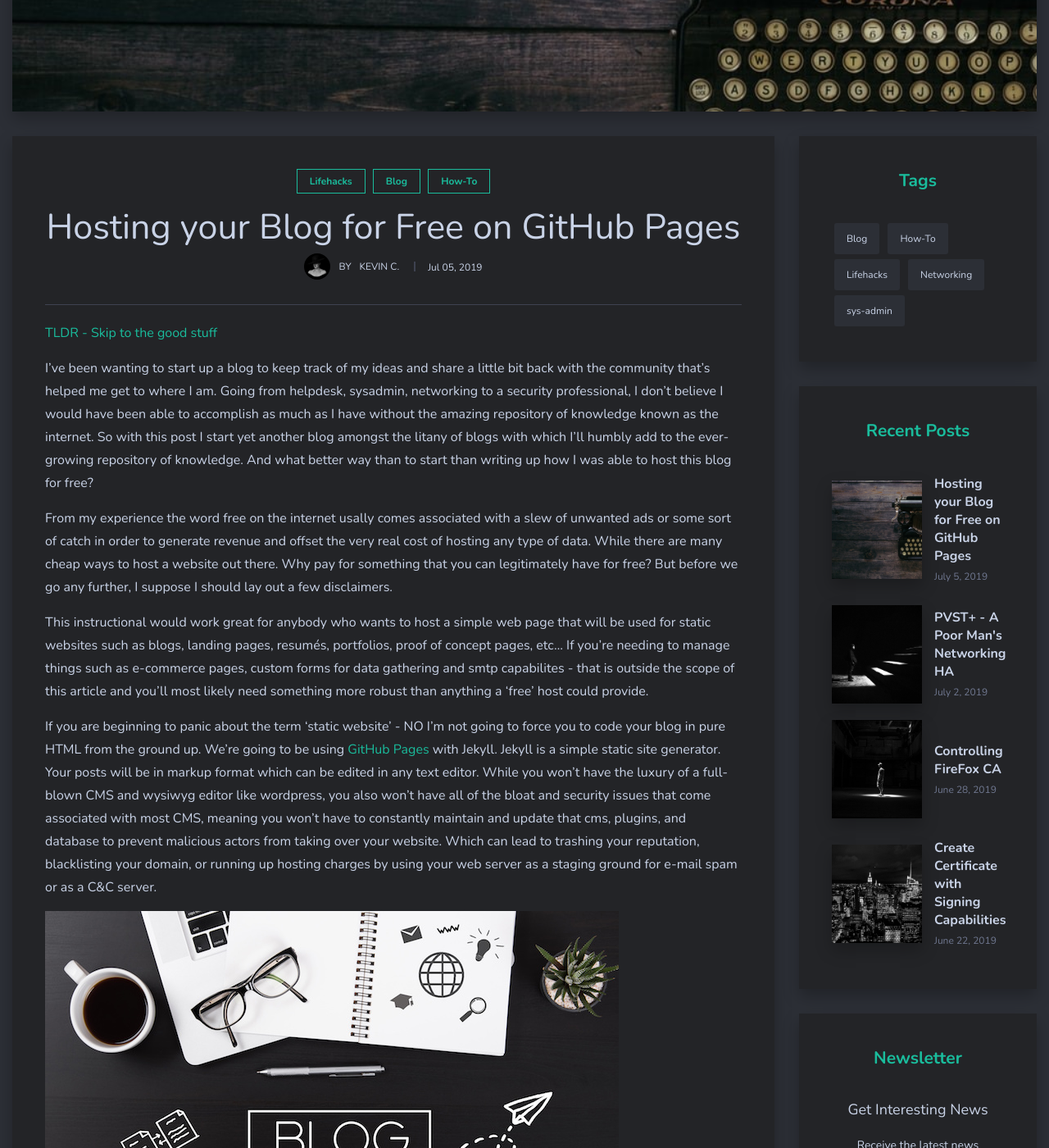
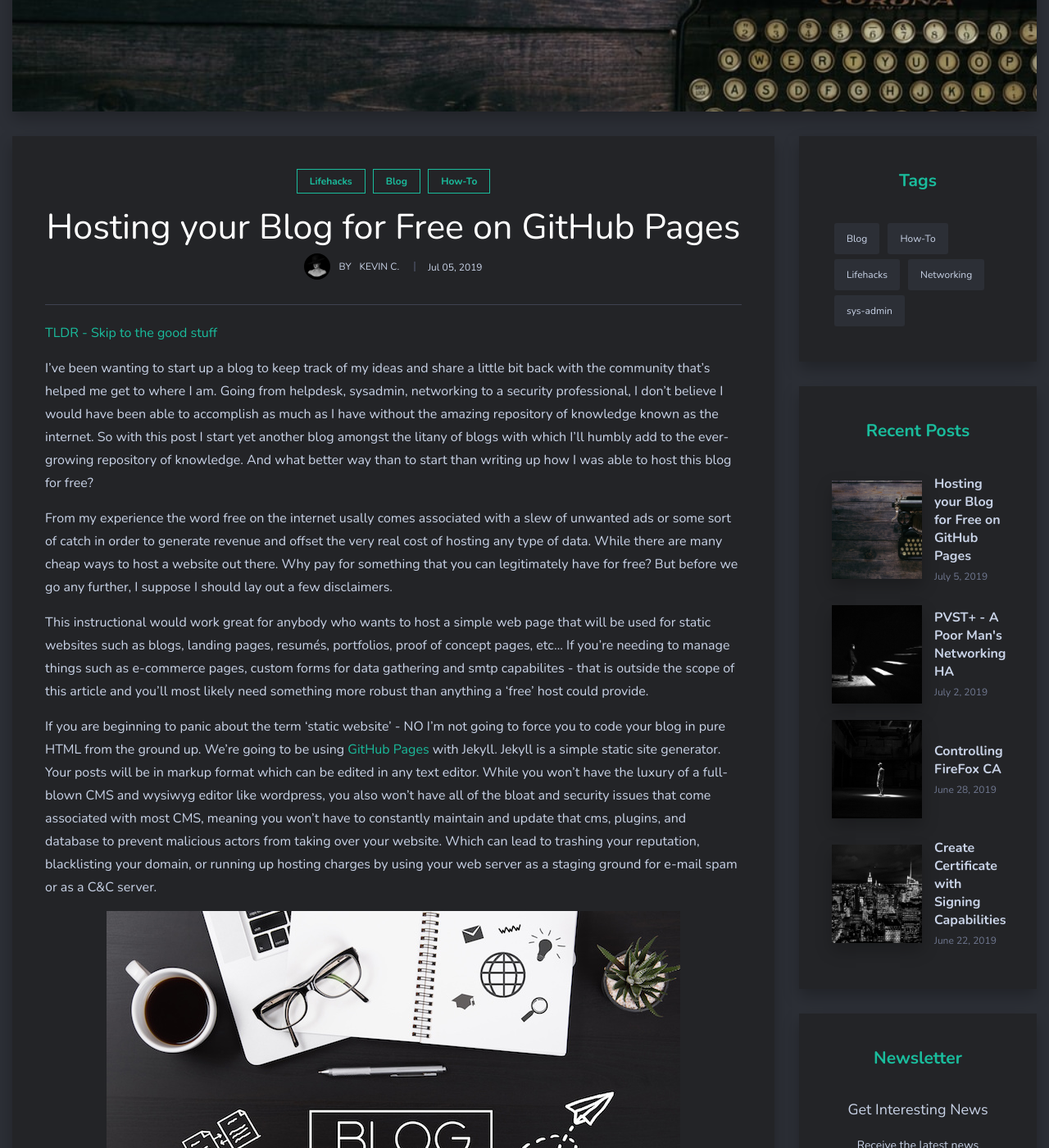
Before and after one commit to KievCast/kievcast.github.io, a Jekyll site: the page built from _posts/2019-07-05-creating-free-blog-github.md, in a window 1280 px wide and 1400 px high, scrolled down 354 px. Shown: the whole window at 82% size. Built offline with Jekyll 4.4.1, drawn with Linux system fonts in a browser that asks for light colours; nearby versions of some CDN libraries; comment, search, counter and statistics services are not loaded; some of the changed text lies outside the part shown.

Commit message:
Moar style updates!

```diff
--- a/_layouts/post.html
+++ b/_layouts/post.html
@@ -24,7 +24,7 @@
 						{% endfor %}
 					</div>
 					{% endif %}
-					<h1 class="post-title">{{ page.title | escape }}</h1>
+					<h1 style="color: #fff;" class="post-title">{{ page.title | escape }}</h1>
 					<div class="post-info">
 						<div class="post-info-author">
 							<div class="info-author-avatar" style="background-image: url({{"/img/" | prepend: site.baseurl | append : site.author-avatar}})"></div>
--- a/_posts/2019-07-05-creating-free-blog-github.md
+++ b/_posts/2019-07-05-creating-free-blog-github.md
@@ -15,9 +15,9 @@
 This instructional would work great for anybody who wants to host a simple web page that will be used for static websites such as blogs, landing pages, resumés, portfolios, proof of concept pages, etc... If you're needing to manage things such as e-commerce pages, custom forms for data gathering and smtp capabilites - that is outside the scope of this article and you'll most likely need something more robust than anything a 'free' host could provide.
 
 If you are beginning to panic about the term 'static website' - NO I'm not going to force you to code your blog in pure HTML from the ground up. We're going to be using <a href="https://pages.github.com/">GitHub Pages</a> with Jekyll. Jekyll is a simple static site generator. Your posts will be in markup format which can be edited in any text editor. While you won't have the luxury of a full-blown CMS and wysiwyg editor like wordpress, you also won't have all of the bloat and security issues that come associated with most CMS, meaning you won't have to constantly maintain and update that cms, plugins, and database to prevent malicious actors from taking over your website. Which can lead to trashing your reputation, blacklisting your domain, or running up hosting charges by using your web server as a staging ground for e-mail spam or as a C&C server.
-
+{:refdef: style="text-align: center;"}
 ![]({{site.baseurl}}/img/blog.jpg)
-
+{: refdef}
 Enough Talk, lets get to the good stuff.
 
 # How to:
@@ -26,7 +26,7 @@
 ### Pre-requisites
 ##### GitHub Account
 * If you don't have one go [create one](https://github.com/join){:target="_blank"}, it's free!
-	* Remember your default site url will be https://YOURGITHUBUSERNAME.github.io if you have a custom domain you'll be using this won't matter, otherwise keep this in mind when creating your account.
+	* Remember your default site url will be <div style="display: inline">https://GITHUBUSERNAME.github.io</div> if you have a custom domain you'll be using this won't matter, otherwise keep this in mind when creating your account.
 
 ## Step 1 - Creating our Website
 > We are like dwarfs sitting on the shoulders of giants. We see more, and things that are more distant, than they did, not because our sight is superior or because we are taller than they, but because they raise us up, and by their great stature add to ours.
@@ -35,24 +35,33 @@
 
 But for now don't be ashamed to get a little help of those that have come before us. Let's go ahead and utilize a clean free dark-theme [Jekyll Clean Dark](https://github.com/streetturtle/jekyll-clean-dark){:target="_blank"}.
 On this page go ahead and click on fork
-
+{:refdef: style="text-align: center;"}
 ![]({{site.baseurl}}/img/free-blog/fork-it.png)
+{: refdef}
 
 It'll take a moment to copy the project into your github account.
 
+{:refdef: style="text-align: center;"}
 ![]({{site.baseurl}}/img/free-blog/forking.png)
+{: refdef}
 
 Once it is done forking, let's rename the repository by clicking on settings.
 
+{:refdef: style="text-align: center;"}
 ![]({{site.baseurl}}/img/free-blog/settings.png)
+{: refdef}
 
 Go ahead and rename it to **username.github.io** replace **"username"** with your own username.
 
+{:refdef: style="text-align: center;"}
 ![]({{site.baseurl}}/img/free-blog/code-configyml.png)
+{: refdef}
 
 Now click on the **code** tab and then click on **_config.yml**
 
+{:refdef: style="text-align: center;"}
 ![]({{site.baseurl}}/img/free-blog/edit.png)
+{: refdef}
 
 Click on the pencil to edit the file, and we're going to edit a few lines.
 {% highlight console %}
@@ -63,15 +72,21 @@
 Feel free to change any of the other fields, as they are self explanatory. If you want to play it safe, leave as is.
 When you are done delete the last line which is blank then scroll down click on commit changes.
 
+{:refdef: style="text-align: center;"}
 ![]({{site.baseurl}}/img/free-blog/commit.png)
+{: refdef}
 
 Once you have done this your website will be done! Go ahead and open a new tab in your browser and go to https://username.github.io
 
+{:refdef: style="text-align: center;"}
 ![]({{site.baseurl}}/img/free-blog/blog_example.png)
+{: refdef}
 
 The posts you see on the page are all in the _posts folder. Go back to your github repository and click on the code tab then click on the _posts folder.
 
+{:refdef: style="text-align: center;"}
 ![]({{site.baseurl}}/img/free-blog/posts.png)
+{: refdef}
 
 Click on any of the posts and edit it like you did the _config.yml file. Once you commit it, github will take a few minutes to re-generate your website before you can see the changes reflected.
 
--- a/_sass/2-base/_base.scss
+++ b/_sass/2-base/_base.scss
@@ -65,31 +65,32 @@
 
 h1 {
   font-size: $font-size-h1;
+  color: #fff;
 }
 
 h2 {
   font-size: $font-size-h2;
-color: #1ABC9C;
+color: #fff;
 }
 
 h3 {
   font-size: $font-size-h3;
-  color: #1ABC9C;
+  color: #fff;
 }
 
 h4 {
   font-size: $font-size-h4;
-  color: #1ABC9C;
+  color: #fff;
 }
 
 h5 {
   font-size: $font-size-h5;
-  color: #1ABC9C;
+  color: #fff;
 }
 
 h6 {
   font-size: $font-size-h6;
-  color: #1ABC9C;
+  color: #fff;
 }
 
 
--- a/_sass/4-layouts/_post.scss
+++ b/_sass/4-layouts/_post.scss
@@ -31,7 +31,6 @@
     padding-top: 50%;
   }
 }
-
 .post-head, .post-content {
   background: rgba($blue-darken, .95);
 }
```
